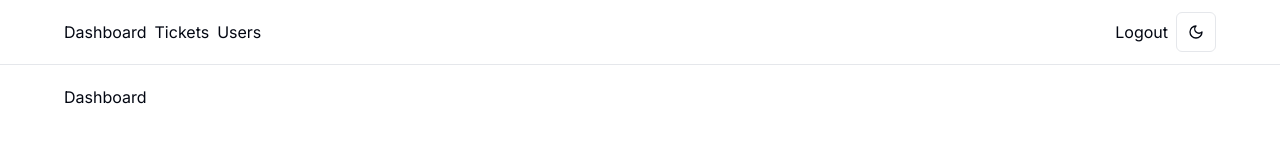
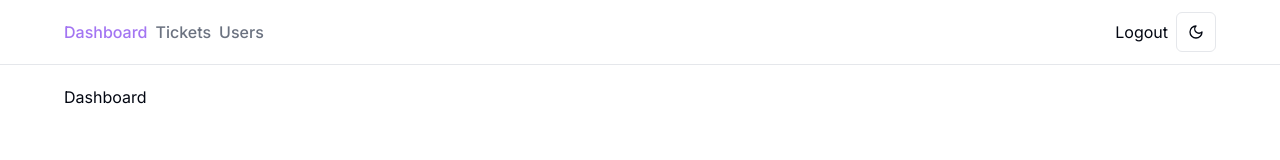
Before and after one commit to MEHDI-AHMADY/ticketing, a Next.js app: page / in a window 1280 px wide. Shown: the top 160 px of the page. Built offline with nearby package versions, Linux system fonts and the light colour scheme.

Commit message:
feat : add style to the navbar

```diff
--- a/app/globals.css
+++ b/app/globals.css
@@ -67,3 +67,9 @@
     @apply bg-background text-foreground;
   }
 }
+
+@layer components {
+  .navbar-link {
+    @apply font-medium text-muted-foreground transition-colors hover:text-primary
+  }
+}
--- a/components/MainNav.tsx
+++ b/components/MainNav.tsx
@@ -1,14 +1,11 @@
 import Link from "next/link";
+import MainNavLinks from "./MainNavLinks";
 import ToggleMode from "./ToggleMode";
 
 const MainNav = () => {
   return (
     <div className="flex justify-between">
-      <div className="flex items-center gap-2">
-        <Link href="/">Dashboard</Link>
-        <Link href="/tickets">Tickets</Link>
-        <Link href="/users">Users</Link>
-      </div>
+      <MainNavLinks />
 
       <div className="flex items-center gap-2">
         <Link href="/">Logout</Link>
--- /dev/null
+++ b/components/MainNavLinks.tsx
@@ -0,0 +1,33 @@
+"use client";
+
+import Link from "next/link";
+import { usePathname } from "next/navigation";
+
+const MainNavLinks = () => {
+  const links = [
+    { label: "Dashboard", href: "/" },
+    { label: "Tickets", href: "/tickets" },
+    { label: "Users", href: "/users" },
+  ];
+
+  const currentPath = usePathname();
+
+  return (
+    <div className="flex items-center gap-2">
+      {links.map((link, index) => (
+        <Link
+          href={link.href}
+          key={index}
+          className={`navbar-link ${
+            currentPath === link.href &&
+            "cursor-default text-primary/70 hover:text-primary/60"
+          }`}
+        >
+          {link.label}
+        </Link>
+      ))}
+    </div>
+  );
+};
+
+export default MainNavLinks;
--- a/package.json
+++ b/package.json
@@ -15,6 +15,7 @@
     "lucide-react": "^0.462.0",
     "next": "14.1.4",
     "next-themes": "^0.4.3",
+    "prisma": "^5.6.0",
     "react": "^18",
     "react-dom": "^18",
     "tailwind-merge": "^2.5.5",
```
Also changed, not shown: 1 other file (tests, documents, lock files or other folders).
